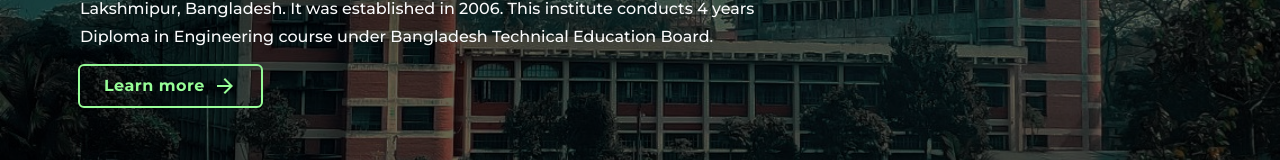
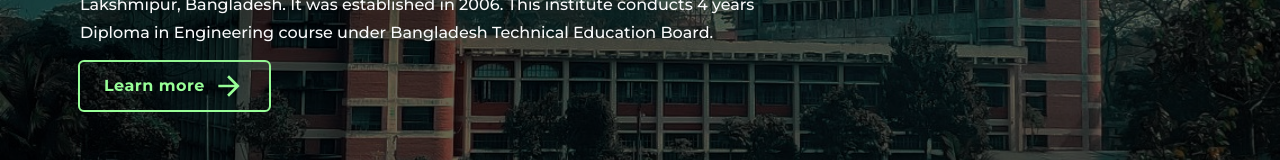
Before and after one commit to al-imam/lpi, a React (Vite) app: page / in a window 1280 px wide. Shown: the part 533-693 px from the top of the page. Built offline with nearby package versions, Linux system fonts and the light colour scheme.

Commit message:
show right arrow un action button

```diff
--- a/src/pages/Home/Hero/Hero.jsx
+++ b/src/pages/Home/Hero/Hero.jsx
@@ -1,5 +1,5 @@
 import classes from "./hero.module.css";
-import ArrowForwardIcon from "@mui/icons-material/ArrowForward";
+import { ArrowRight } from "@svg";
 import { NavLink } from "react-router-dom";
 import data from "./data";
 
@@ -11,7 +11,7 @@ function Hero() {
           <h1 className={classes.heading}>{data.title}</h1>
           <p className={classes.subtitle}>{data.subtitle}</p>
           <NavLink className={classes.action} to="/about">
-            {data.action} <ArrowForwardIcon />
+            {data.action} <ArrowRight />
           </NavLink>
         </div>
       </div>
```
